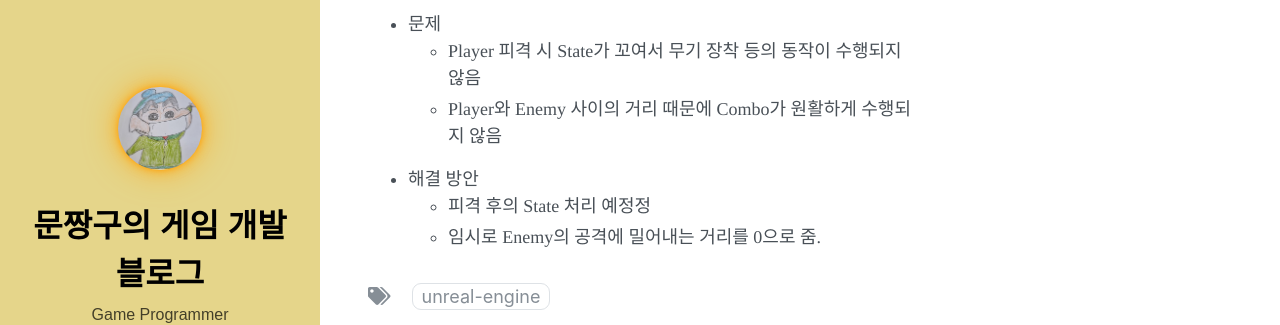
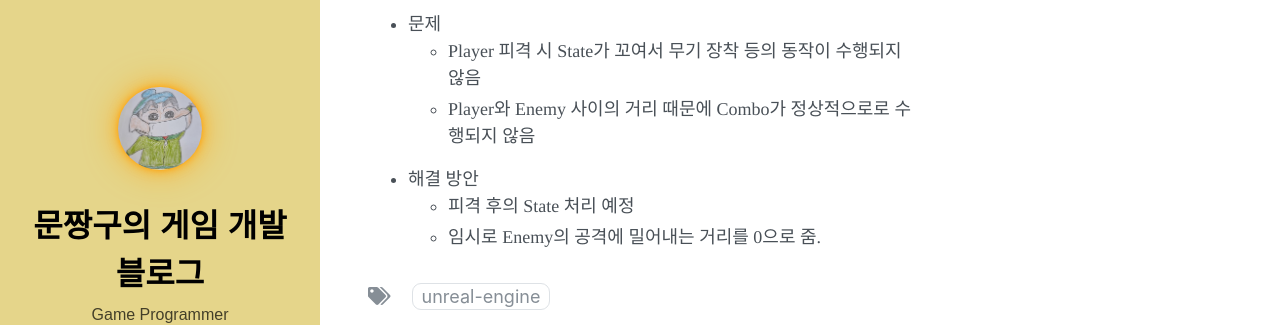
Before and after one commit to munjjang9/munjjang9.github.io, a Jekyll site: the page built from _posts/2025-01-07-UE-Portfolio-09.md, in a window 1280 px wide and 900 px high, scrolled down 673 px. Shown: the part 162-487 px from the top of the window. Built offline with Jekyll 4.4.1, drawn with Linux system fonts in a browser that asks for light colours; nearby versions of some CDN libraries; comment, search, counter and statistics services are not loaded.

Commit message:
Update 2025-01-07-UE-Portfolio-09.md
Details Modified

```diff
--- a/_posts/2025-01-07-UE-Portfolio-09.md
+++ b/_posts/2025-01-07-UE-Portfolio-09.md
@@ -23,8 +23,8 @@ toc: true
 
 - 문제
     - Player 피격 시 State가 꼬여서 무기 장착 등의 동작이 수행되지 않음
-    - Player와 Enemy 사이의 거리 때문에 Combo가 원활하게 수행되지 않음
+    - Player와 Enemy 사이의 거리 때문에 Combo가 정상적으로로 수행되지 않음
 
 - 해결 방안
-    - 피격 후의 State 처리 예정정
+    - 피격 후의 State 처리 예정
     - 임시로 Enemy의 공격에 밀어내는 거리를 0으로 줌.
```
